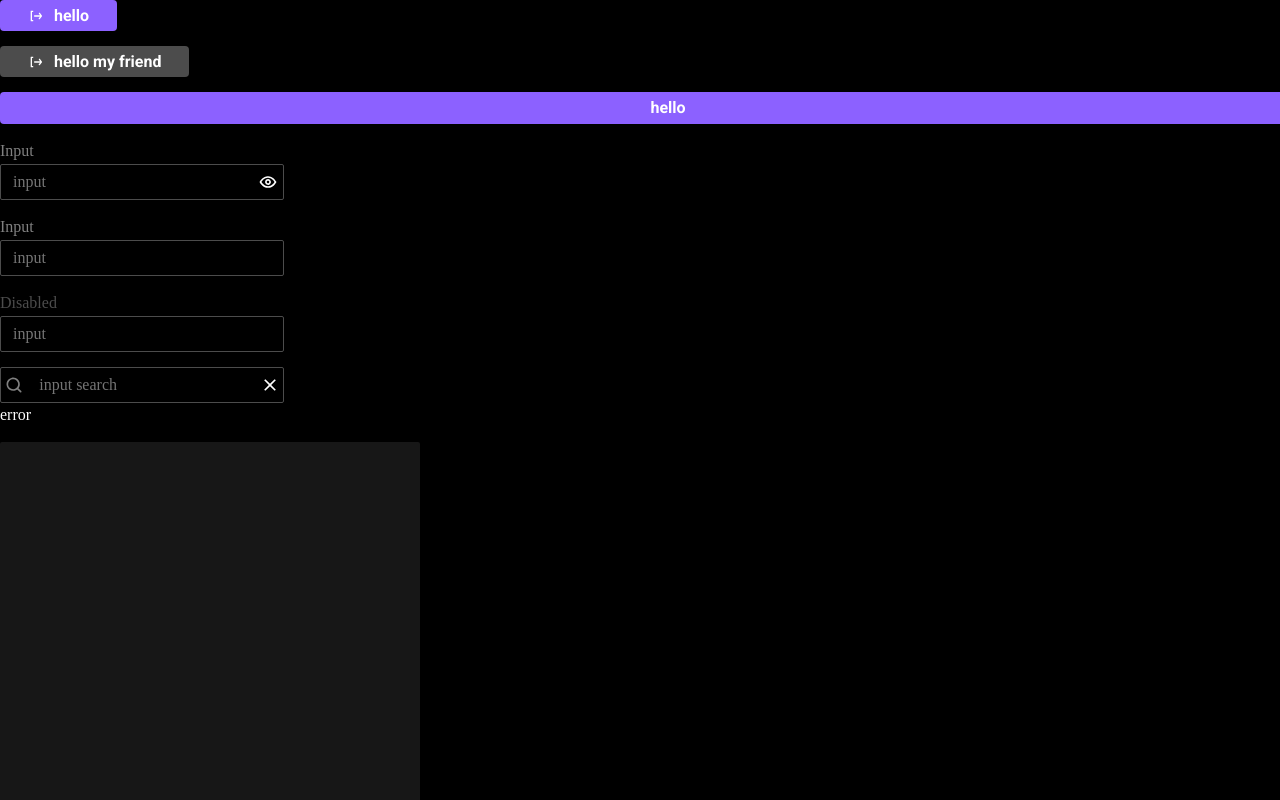
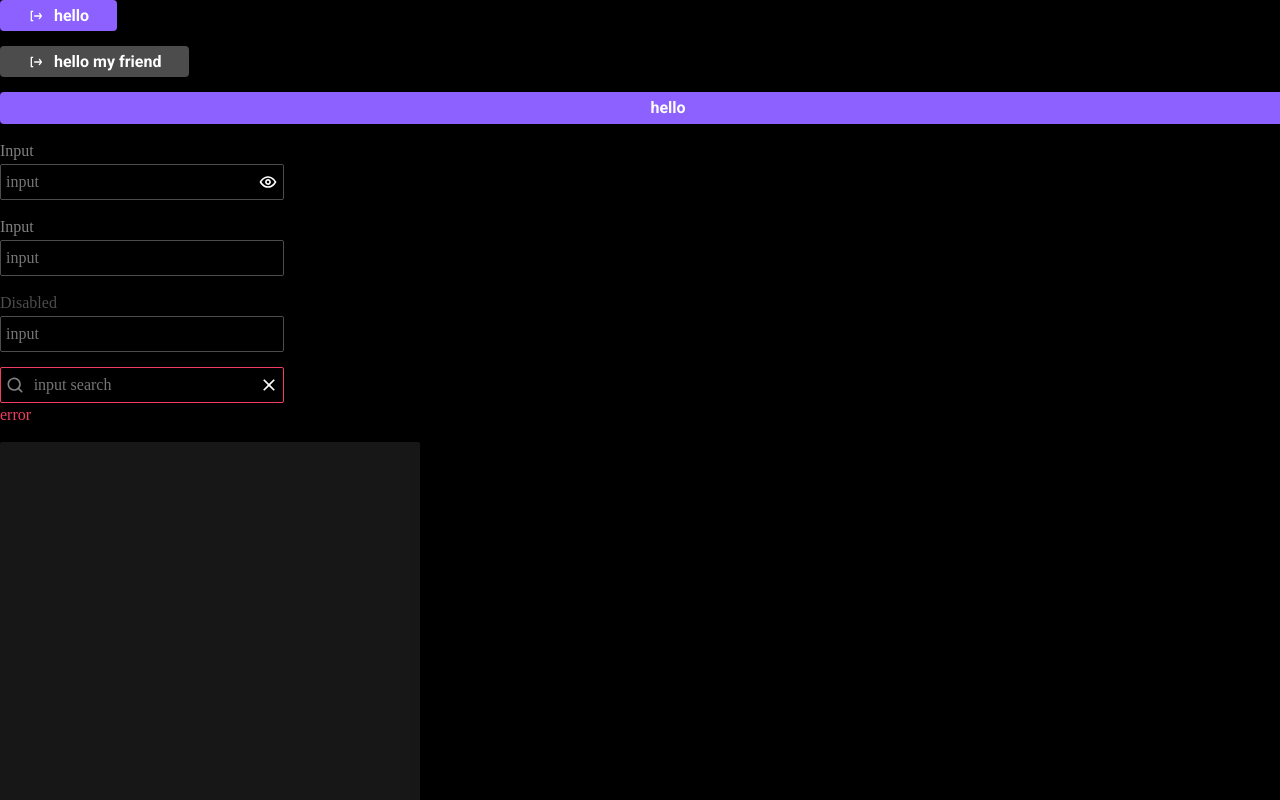
Before and after one commit to IrinaMartArm/cards, a React (Vite) app: page / in a window 1280 px wide. Shown: the top 800 px of the page. Built offline with nearby package versions, Linux system fonts and the light colour scheme.

Commit message:
component input

```diff
--- a/src/components/ui/input/Input.tsx
+++ b/src/components/ui/input/Input.tsx
@@ -1,7 +1,7 @@
 import { ComponentPropsWithoutRef, KeyboardEvent, ReactNode } from 'react'
 
 import { Label } from '@/components/ui/label/Label'
-import { Typography } from '@/components/ui/tipography/_Typography'
+import { Typography } from '@/components/ui/tipography/Typography'
 import { Close } from '@/images/icons/svgs/Close'
 import { Search } from '@/images/icons/svgs/Search'
 import { Visibility } from '@/images/icons/svgs/Visibility'
@@ -34,11 +34,16 @@ export const Input = (props: InputProps) => {
 
   const classNames = {
     clearButton: s.clearButton,
-    // iconStartColor: clsx(active ? ),
-    input: clsx(s.input, showError && s.error, disabled && s.disabled),
-    inputWithStart: clsx(s.inputWithStart, showError && s.error, disabled && s.disabled),
+    input: clsx(s.input, showError && s.error, disabled ? s.disabled : ''),
+    input_wrapper: clsx(
+      s.input_wrapper,
+      disabled && s.disabled,
+      showError && s.error,
+      `${s[type]}`
+    ),
+    inputWithStart: clsx(s.inputWithStart, showError && s.error, disabled ? s.disabled : ''),
     label: clsx(disabled ? s.labelDisable : s.label),
-    root: clsx(s.box, disabled && s.disabled, className),
+    root: clsx(s.box, disabled ? s.disabled : '', className),
   }
 
   // const isShowButton = true
@@ -55,13 +60,19 @@ export const Input = (props: InputProps) => {
         <span className={classNames.label}>
           <Label label={label} />
         </span>
-        <div className={s.input_wrapper}>
+        <div className={classNames.input_wrapper}>
           {type === 'search' && (
             <span className={s.iconStart}>
               <Search color={'var(--color-dark-100)'} size={20} />
             </span>
           )}
-          <input className={classNames.input} onKeyDown={handleKeyDown} type={type} {...rest} />
+          <input
+            className={classNames.input}
+            disabled={disabled}
+            onKeyDown={handleKeyDown}
+            type={type}
+            {...rest}
+          />
           {type === 'password' && (
             <span className={s.iconStart}>
               <Visibility size={20} />
@@ -69,11 +80,11 @@ export const Input = (props: InputProps) => {
           )}
           {isShowButton && (
             <button className={s.iconEnd} onClick={onClearClick} type={'button'}>
-              {<Close color={'var(--color-border-input-active)'} size={20} />}
+              {<Close color={'var(--color-light-100)'} size={20} />}
             </button>
           )}
         </div>
-        {showError && <Typography.Error>{errorMessage}</Typography.Error>}
+        {showError && <Typography variant={'error'}>{errorMessage}</Typography>}
       </div>
     )
   }
--- a/src/components/ui/input/input.module.scss
+++ b/src/components/ui/input/input.module.scss
@@ -15,51 +15,37 @@
   border: 1px solid var(--color-dark-300);
   border-radius: 2px;
 
-  &.error {
-    color: var(--color-danger-300);
-    border: 1px solid var(--color-danger-300);
-  }
+  transition:
+    var(--transtition-duration-basic) background-color,
+    var(--transtition-duration-basic) color,
+    var(--transtition-duration-basic) border-color;
+
+  &:hover:not(&.disabled) {
+    color: var(--color-dark-100);
+    background-color: var(--color-dark-700);
   }
 
-@mixin input {
-  width: 100%;
-  height: 36px;
-  color: var(--color-light-100);
-  background-color: transparent;
-
-  &:active {
+  &:active:not(&.disabled) {
     color: var(--color-light-100);
     border: 1px solid var(--color-light-100);
   }
 
-  &:hover {
-    color: var(--color-dark-100);
-    background-color: var(--color-dark-700);
-  }
-
-  &:disabled {
+  &.disabled {
     color: var(--color-dark-300);
     border: 1px solid var(--color-dark-300);
   }
+
+  &.error {
+    color: var(--color-danger-300);
+    border: 1px solid var(--color-danger-300);
+
+    &::placeholder {
+      color: var(--color-danger-300);
     }
-
-.input {
-  @include input;
-
-  padding: 6px 12px;
-  color: white;
-}
-
-.inputWithStart {
-  @include input;
-
-  padding: 6px 0 6px 40px;
   }
 
   .text {
-  @include input;
-
-  &:focus-visible {
+    &:focus {
       color: var(--color-dark-100);
       background-color: var(--color-light-700);
       border: none;
@@ -68,13 +54,22 @@
   }
 
   .password {
-  @include input;
-
-  &:focus-visible {
+    &:focus {
       color: var(--color-dark-100);
       border: 1px solid var(--color-info-700);
       outline: none;
     }
+  }
+}
+
+.input {
+  width: 100%;
+  height: 36px;
+  padding: 0 5px;
+
+  color: var(--color-light-100);
+
+  background-color: transparent;
 }
 
 .iconStart {
```
Also changed, not shown: src/styles/_common.scss (added, +7 -0 lines). Lines whose indentation alone changed are shown as unchanged.
